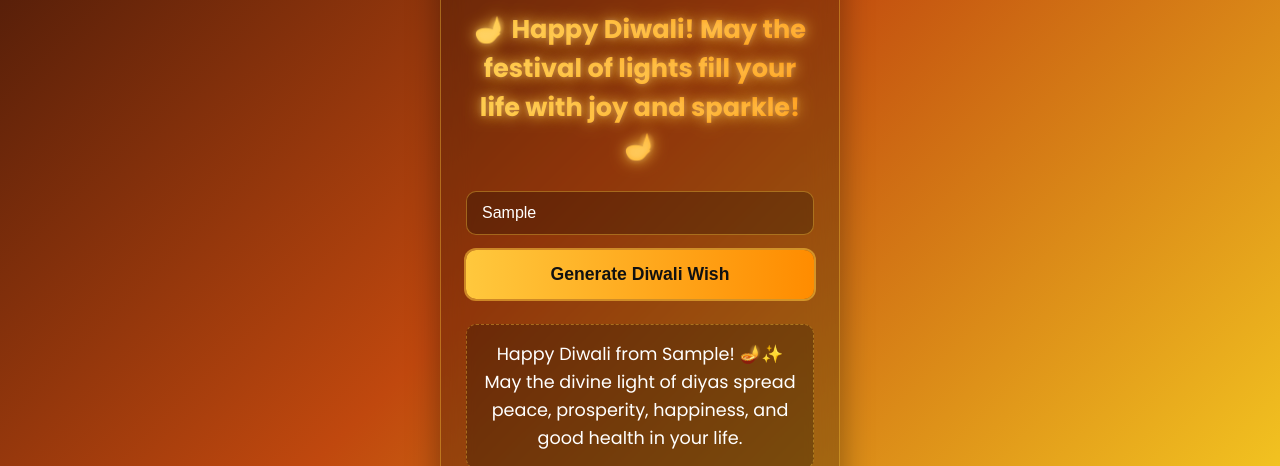
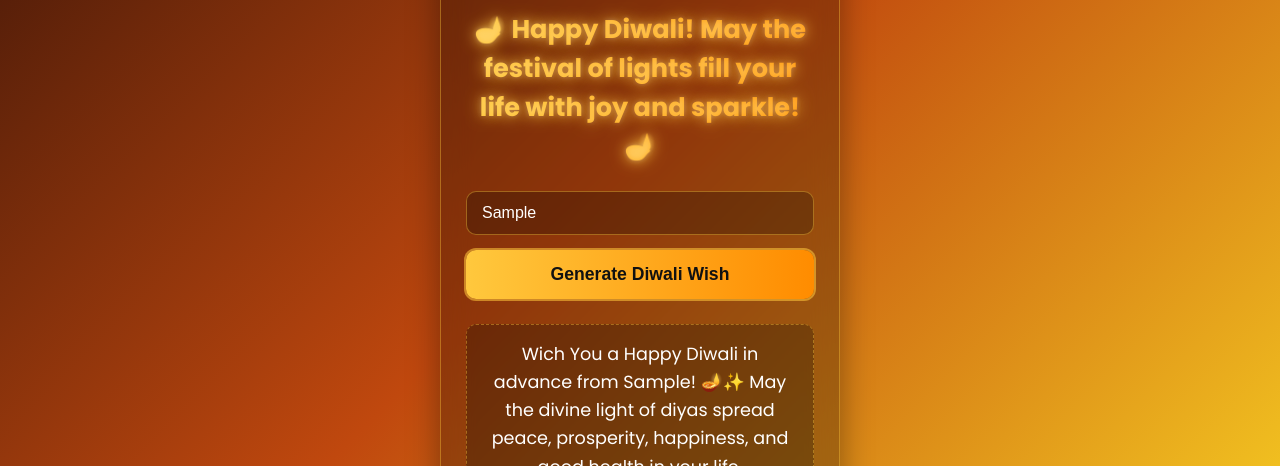
Before and after one commit to 001Codex/Diwali-wish, a plain HTML site: page index.html in a window 1280 px wide. Both pictures are taken after typing "Sample" into the empty fields and a click on the button "Generate Diwali Wish". Shown: the part 334-800 px from the top of the page. Drawn offline with Linux system fonts and the light colour scheme.

Commit message:
Update index.html

```diff
--- a/index.html
+++ b/index.html
@@ -3,7 +3,7 @@
 <head>
     <meta charset="UTF-8">
     <meta name="viewport" content="width=device-width, initial-scale=1.0">
-    <title>Happy Diwali!</title>
+    <title>Happy Diwali in Advance!</title>
 
     <!-- Google Fonts for a stylish look -->
     <link rel="preconnect" href="https://fonts.googleapis.com">
@@ -301,7 +301,7 @@
                 }
 
                 // 4. Create custom Diwali greeting message
-                const greetingMessage = `Happy Diwali from ${name}! 🪔✨ May the divine light of diyas spread peace, prosperity, happiness, and good health in your life.`;
+                const greetingMessage = `Wich You a Happy Diwali in advance from ${name}! 🪔✨ May the divine light of diyas spread peace, prosperity, happiness, and good health in your life.`;
 
                 customGreeting.textContent = greetingMessage;
                 customGreeting.style.display = 'block';
```
